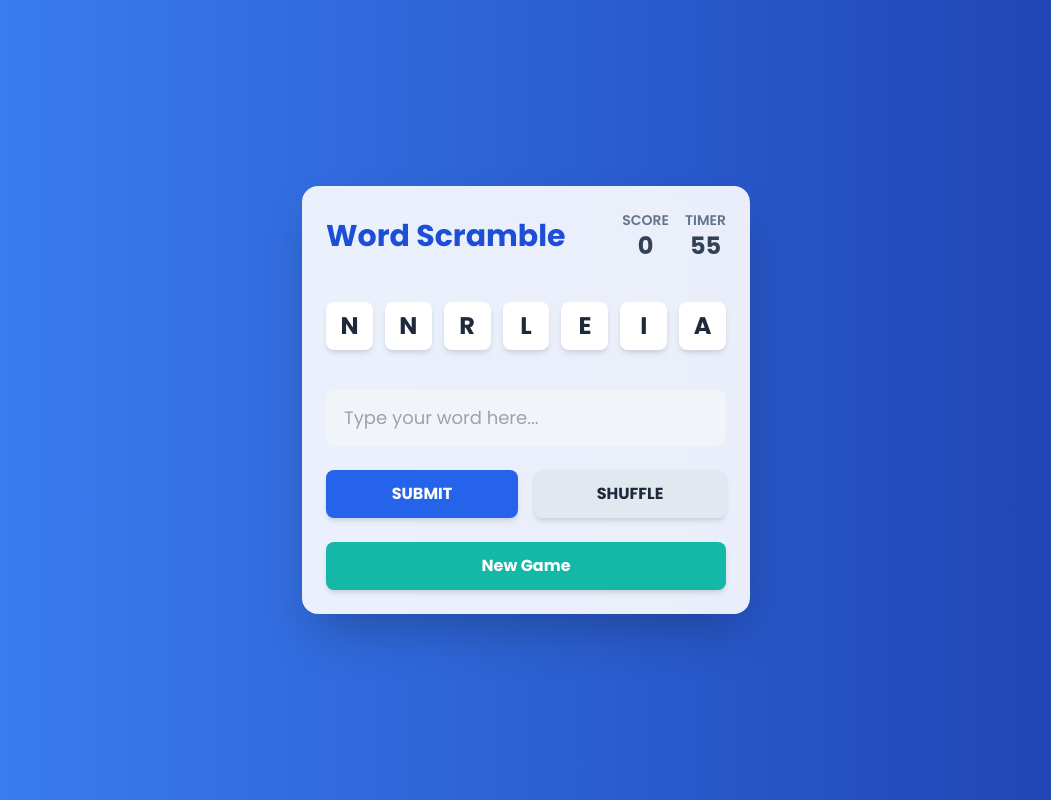
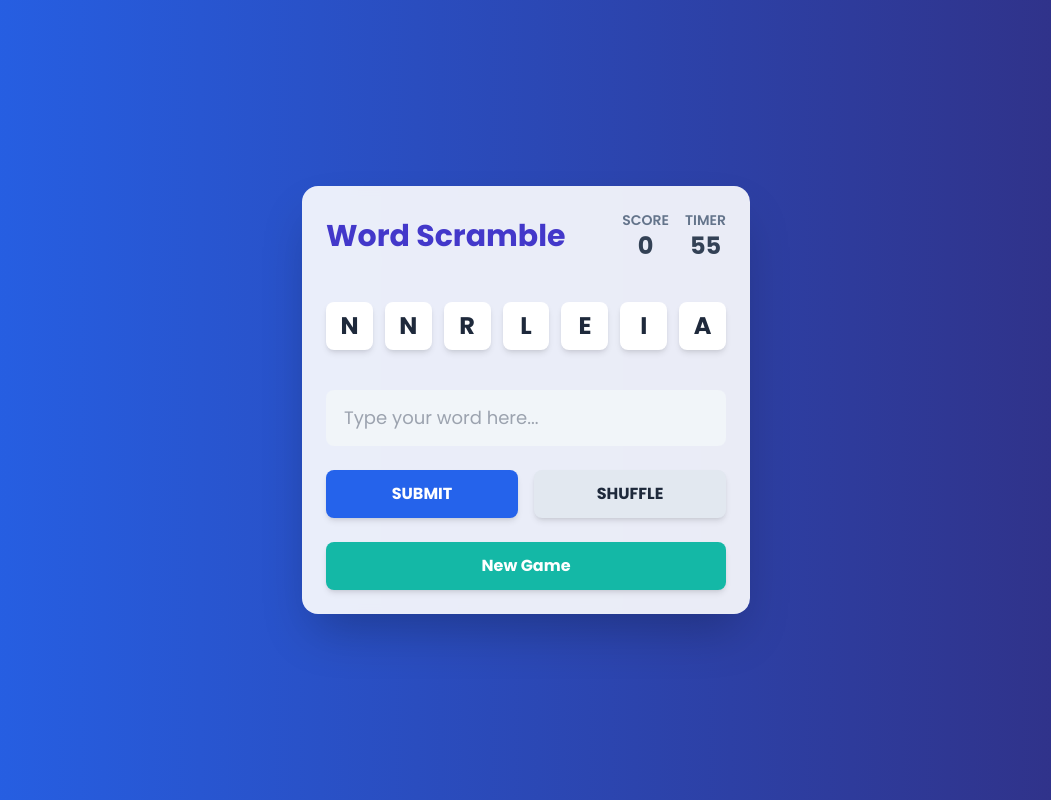
Before and after one commit to Johanka2014/word_games, a plain HTML site: page index.html in a window 1280 px wide. Shown: the whole page, without its empty margins (114-1165 px from the left). Drawn offline with nearby package versions, Linux system fonts and the light colour scheme.

Commit message:
Update index.html
Darkened the background

```diff
--- a/index.html
+++ b/index.html
@@ -38,11 +38,11 @@
         }
     </style>
 </head>
-<body class="bg-gradient-to-r from-blue-500 to-blue-800 dark:from-blue-900 dark:to-slate-900 text-slate-800 dark:text-slate-200 flex items-center justify-center min-h-screen">
+<body class="bg-gradient-to-r from-blue-600 to-indigo-900 dark:from-slate-900 dark:to-black text-slate-800 dark:text-slate-200 flex items-center justify-center min-h-screen">
 
-    <div class="w-full max-w-md mx-auto p-4 md:p-6 bg-white/90 dark:bg-slate-800/90 backdrop-blur-sm rounded-2xl shadow-2xl">
+    <div class="w-full max-w-md mx-auto p-4 md:p-6 bg-white/90 dark:bg-slate-900/90 backdrop-blur-sm rounded-2xl shadow-2xl">
         <header class="flex justify-between items-center mb-6">
-            <h1 class="text-2xl md:text-3xl font-bold text-blue-700 dark:text-blue-400">Word Scramble</h1>
+            <h1 class="text-2xl md:text-3xl font-bold text-indigo-700 dark:text-blue-400">Word Scramble</h1>
             <div class="flex items-center space-x-4">
                 <div class="text-center">
                     <div class="text-sm font-semibold text-slate-500 dark:text-slate-400">SCORE</div>
```
